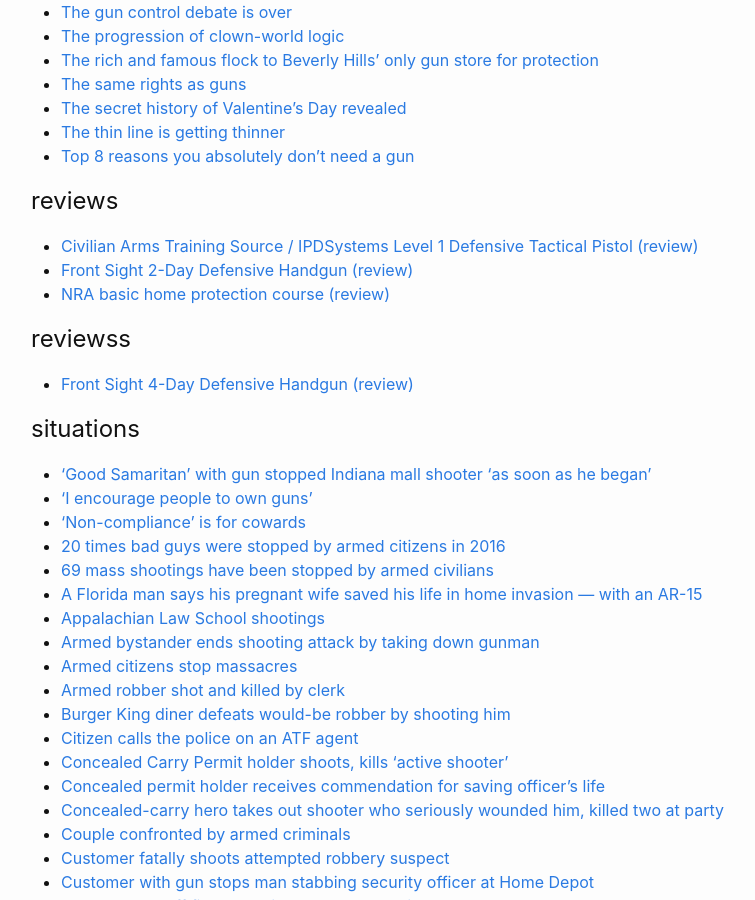
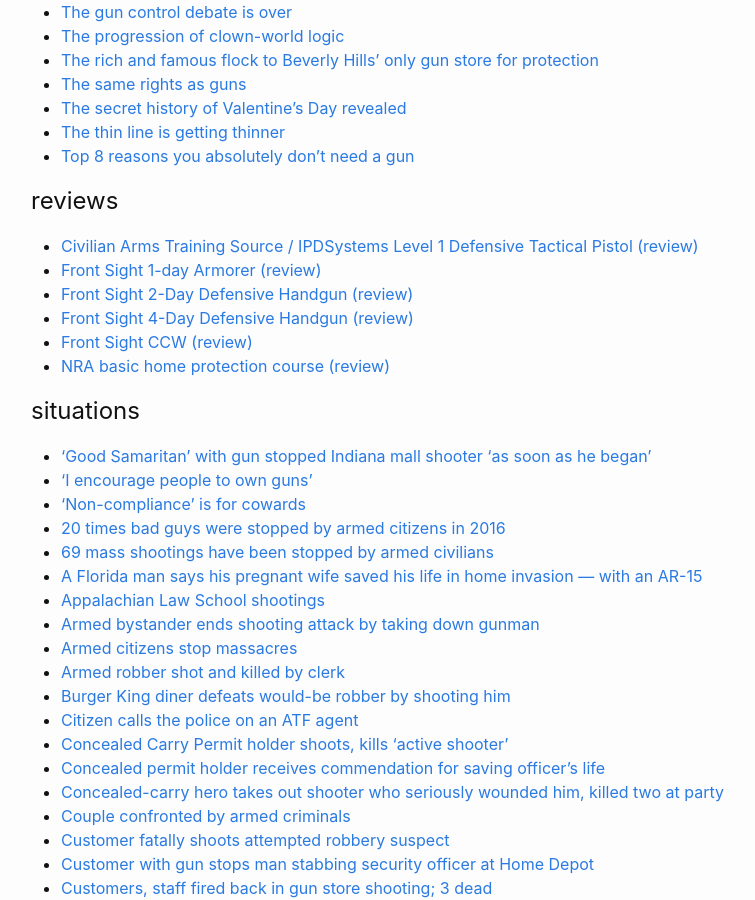
Before and after one commit to greg-raven/oam, a Jekyll site: the page built from categories.html, in a window 1280 px wide and 900 px high, scrolled down 17012 px. Shown: the whole window, without its empty margins (239-994 px from the left). Built offline with Jekyll 4.4.1, drawn with Linux system fonts in a browser that asks for light colours.

Commit message:
new items

```diff
--- a/_posts/2013-05-06-fs-4-day.md
+++ b/_posts/2013-05-06-fs-4-day.md
@@ -2,7 +2,7 @@
 title: "Front Sight 4-Day Defensive Handgun (review)"
 layout: post
 categories:
-- reviewss
+- reviews
 tags:
 - Greg Raven
 ---
```
Also changed, not shown: _posts/2013-05-07-fs-ccw.md (added, +14 -0 lines), _posts/2022-02-23-fs-glock-armorers.md (added, +14 -0 lines).
